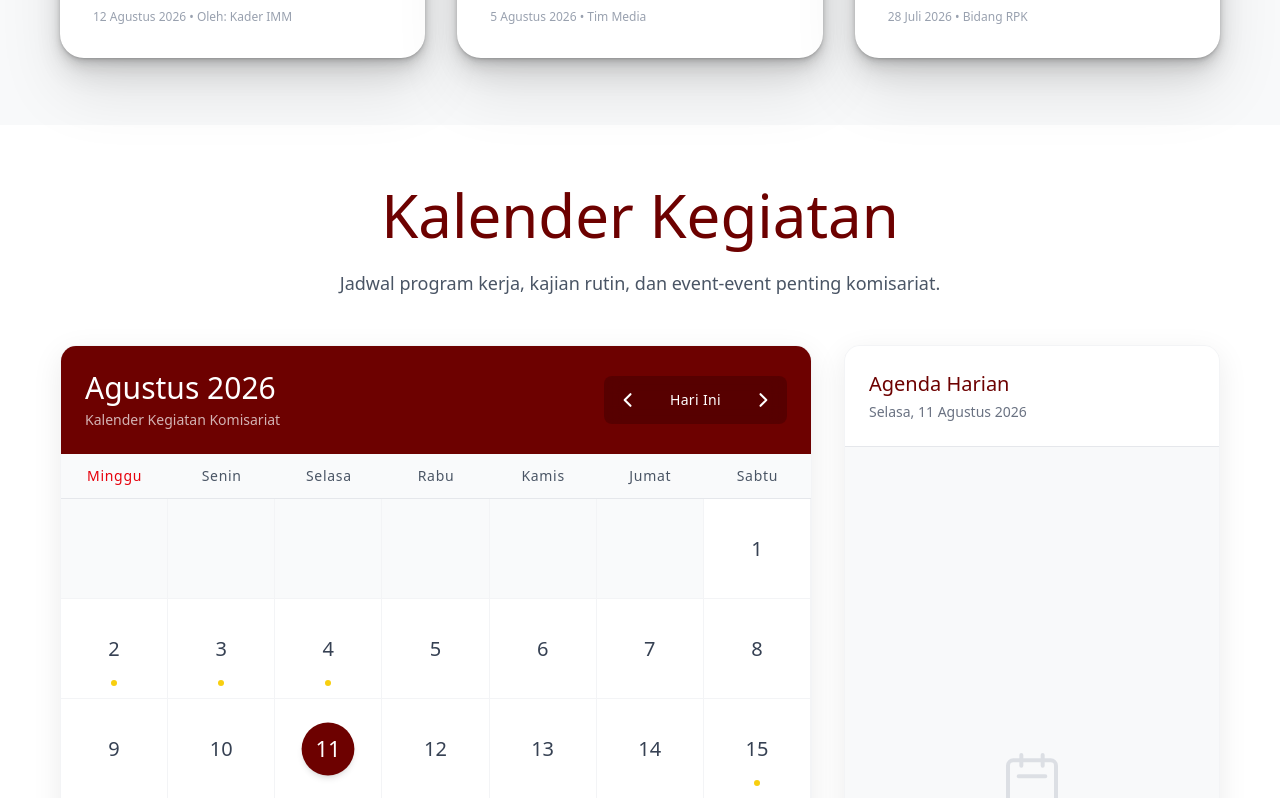
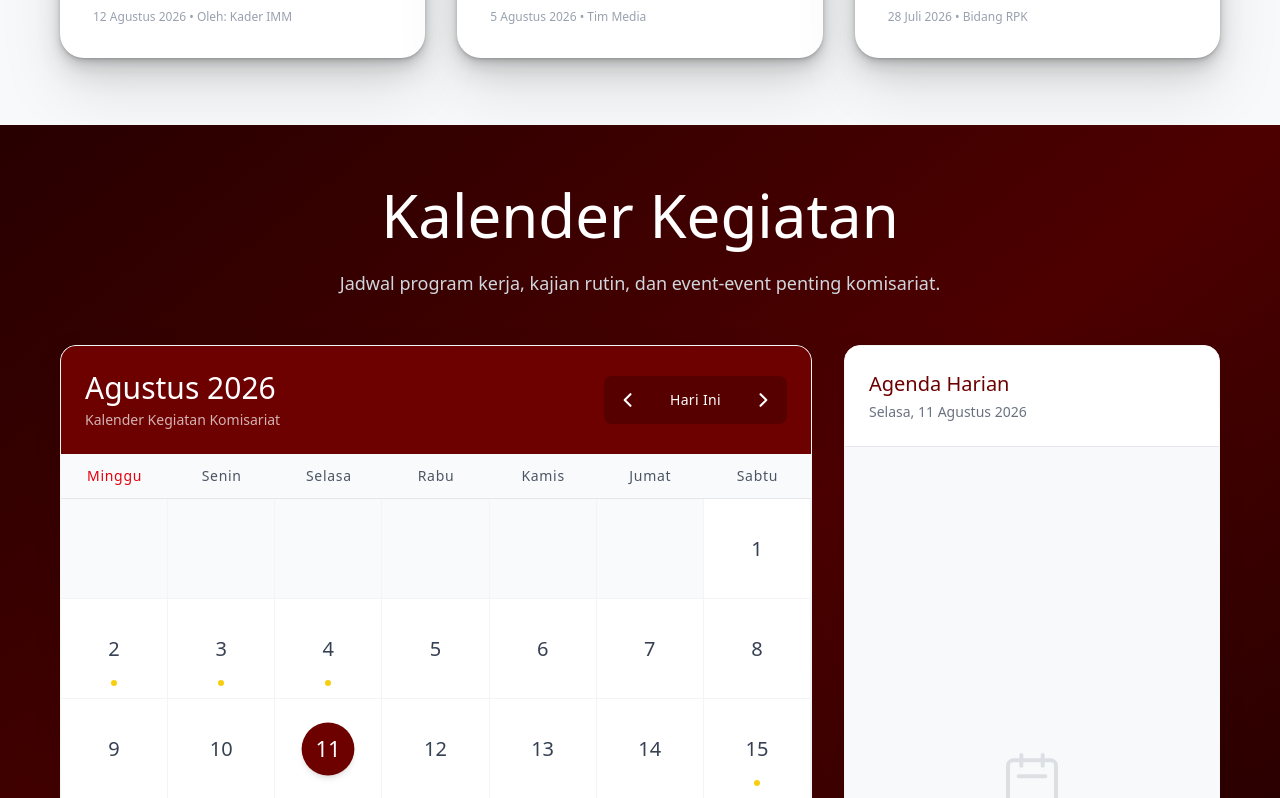
Before and after one commit to immfaiumy25/Imm-web, a Next.js app: page / in a window 1280 px wide. Shown: the part 5740-6538 px from the top of the page. Built offline with nearby package versions, Linux system fonts and the light colour scheme.

Commit message:
style(kalender): update section background to dark red gradient

```diff
--- a/src/app/page.tsx
+++ b/src/app/page.tsx
@@ -459,15 +459,15 @@ export default function Home() {
       </section>
 
       {/* ========================
-          KALENDER SECTION (White)
+          KALENDER SECTION
           ======================== */}
-      <section id="kalender" className="w-full min-h-[70vh] bg-white text-[#280000] p-8 md:p-[60px] flex flex-col items-center justify-center">
-        <h2 className="font-serif text-4xl md:text-6xl font-normal mb-6 text-[#6d0100] text-center">Kalender Kegiatan</h2>
-        <p className="text-lg text-gray-600 max-w-[800px] text-center mb-12">
+      <section id="kalender" className="w-full min-h-[70vh] bg-gradient-to-br from-[#280000] via-[#4d0000] to-[#1a0000] text-white p-8 md:p-[60px] flex flex-col items-center justify-center relative overflow-hidden">
+        <h2 className="font-serif text-4xl md:text-6xl font-normal mb-6 text-white text-center">Kalender Kegiatan</h2>
+        <p className="text-lg text-gray-300 max-w-[800px] text-center mb-12">
           Jadwal program kerja, kajian rutin, dan event-event penting komisariat.
         </p>
 
-        <div className="w-full max-w-[1400px]">
+        <div className="w-full max-w-[1400px] relative z-10">
           <IMMCalendar />
         </div>
       </section>
```
